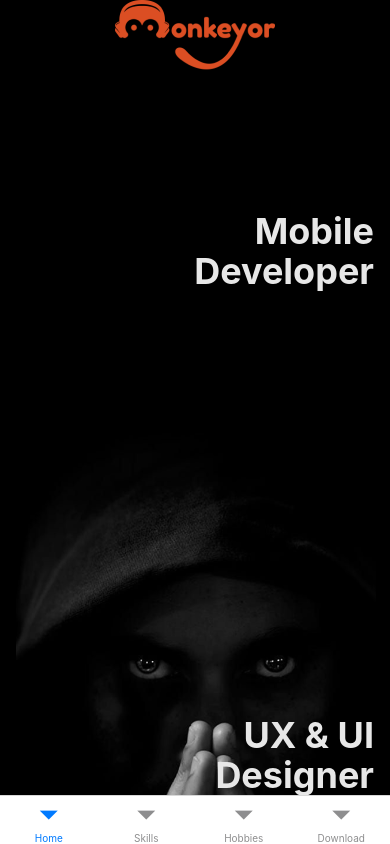
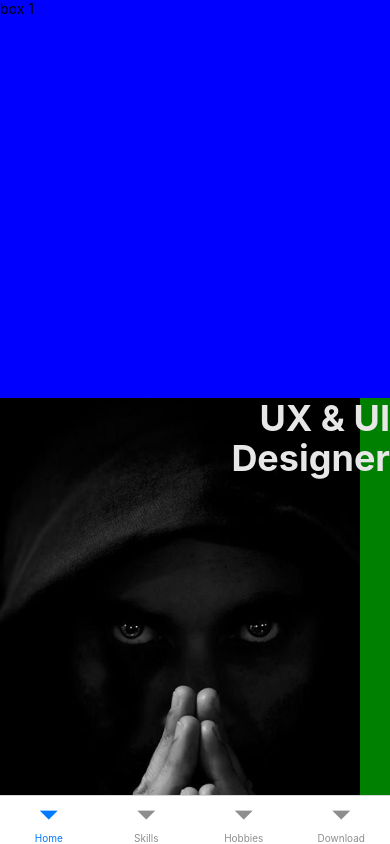
Before and after one commit to MonkeYor13/my_profile, a React Native app: screen /MyHome in a window 390 px wide. Built offline with nearby package versions, Linux system fonts and the light colour scheme.

Commit message:
comenzando mi projecto de nuevo

```diff
--- a/screens/Home.jsx
+++ b/screens/Home.jsx
@@ -1,78 +1,102 @@
-import { View, Text, Image, SafeAreaView, StyleSheet, StatusBar, Platform, ImageBackground } from 'react-native'
+import { View, Text, Image, SafeAreaView, StyleSheet, StatusBar, Platform, ImageBackground, ScrollView } from 'react-native'
 import { LinearGradient } from 'expo-linear-gradient';
 import Ionicons from '@expo/vector-icons/Ionicons';
 import FontAwesome6 from '@expo/vector-icons/FontAwesome6';
 
 
 const logo = require('../assets/logos/logo.png')
-const cardHome = require('../assets/backgrounds/card-home.png')
 const bgHome = require('../assets/backgrounds/bg-home.png')
 
 export default function Home() {
   return (
-    <View style={styles.container}>
 
-      <View style={{}} className='justify-center'>
-        <Image source={logo} className={'self-center'} />
+    <SafeAreaView style={styles.container}>
+      <StatusBar style='auto' />
+      <View style={styles.setcion}>
+        <View style={styles.box}>
+          <Text>box 1</Text>
+        </View>
+
+        <ImageBackground source={bgHome} style={{ flex: 1 }} >
+          <Text className={'text-4xl font-bold text-lightgrey text-right'}>UX & UI{'\n'}Designer</Text>
+        </ImageBackground>
       </View>
 
-      <View style={{ flex: 1}} className='justify-center'>
-        <Text className={'text-4xl font-bold text-lightgrey text-right'}>Mobile{'\n'}Developer</Text>
-      </View>
 
-      <View style={{ flex: 0}} className=''>
-        <LinearGradient
-          colors={['#f15a24', '#010101']}
-          locations={[0, 0.5, 1]}
-          start={{ x: 0, y: 0 }}
-          end={{ x: 1, y: 1 }}
-          style={{}}
-          className='rounded-3xl justify-between'
-        >
-          <Text className='text-2xl font-bold text-lightgrey text-right p-2'>Design{'\n'}Anywhere</Text>
-          <Text className='text-base text-lightgrey text-right px-1'>Introducing myself to the World of Design an’ in a underground way, applying my creativity with love for Hip Hop music an’ creativity, I just apply my performance in new projects of different generations an’ in a professional way. This is me now! </Text>
-          <View className='flex-row'>
-            <View className='rounded-full bg-darkgrey w-12 h-12 justify-center items-center'>
-              <Ionicons name="logo-linkedin" size={24} color="#E7E7E7" />
-            </View>
-            <View className='flex-row w-full justify-evenly'>
-              <View className='rounded-full w-12 h-12 justify-center items-center'>
-                <FontAwesome6 name="x-twitter" size={24} color="#E7E7E7" />
-              </View>
-              <View className='rounded-full  w-12 h-12 justify-center items-center'>
-                <Ionicons name="logo-behance" size={24} color="#E7E7E7" />
-              </View>
-              <View className='rounded-full  w-12 h-12 justify-center items-center'>
-                <Ionicons name="logo-github" size={24} color="#E7E7E7" />
-              </View>
-            </View>
-          </View>
-        </LinearGradient>
-      </View>
+    </SafeAreaView >
+  )
+}
 
-      <View style={{ flex: 1}} className=''>
-      <ImageBackground source={bgHome} style={{ flex: 1}} resizeMode='cover' className='justify-end'>
-        <Text className={'text-4xl font-bold text-lightgrey text-right'}>UX & UI{'\n'}Designer</Text>
-      </ImageBackground>
-      </ View>
+
+//   {/* LOGOTYPE */}
+//   <View style={{}} className='justify-center mt-6'>
+//   <Image source={logo} className={'self-center'} />
+// </View>
+
+//   {/* TITLE ONE */}
+//   <View style={{ flex: 1 }} className='justify-center'>
+//   <Text className={'text-4xl font-bold text-lightgrey text-right'}>Mobile{'\n'}Developer</Text>
+// </View>
+
+//   {/* CENTER-CARD  */}
+//   <View style={{ flex: 0 }} className=''>
+//   <LinearGradient
+//     colors={['#f15a24', '#010101']}
+//     locations={[0, 0.5, 1]}
+//     start={{ x: 0, y: 0 }}
+//     end={{ x: 1, y: 1 }}
+//     style={{}}
+//     className='rounded-3xl justify-between'
+//   >
+//     <Text className='text-2xl font-bold text-lightgrey text-right p-2'>Design{'\n'}Anywhere</Text>
+//     <Text className='text-base text-lightgrey text-right px-1'>Introducing myself to the World of Design an’ in a underground way, applying my creativity with love for Hip Hop music an’ creativity, I just apply my performance in new projects of different generations an’ in a professional way. This is me now! </Text>
+//     <View className='flex-row'>
+//       <View className='rounded-full bg-darkgrey w-12 h-12 justify-center items-center'>
+//         <Ionicons name="logo-linkedin" size={24} color="#E7E7E7" />
+//       </View>
+//       <View className='flex-row w-full justify-evenly'>
+//         <View className='rounded-full w-12 h-12 justify-center items-center'>
+//           <FontAwesome6 name="x-twitter" size={24} color="#E7E7E7" />
+//         </View>
+//         <View className='rounded-full  w-12 h-12 justify-center items-center'>
+//           <Ionicons name="logo-behance" size={24} color="#E7E7E7" />
+//         </View>
+//         <View className='rounded-full  w-12 h-12 justify-center items-center'>
+//           <Ionicons name="logo-github" size={24} color="#E7E7E7" />
+//         </View>
+//       </View>
+//     </View>
+//   </LinearGradient>
+// </View>
+
+//   {/* TITLE TWO */}
+//   <View style={{ flex: 1 }} className='justify-center'>
+//   <Text className={'text-4xl font-bold text-lightgrey text-right'}>UX & UI{'\n'}Designer</Text>
+// </View>
 
 
 
 
-      <StatusBar style='auto' />
 
 
-    </View >
-  )
-}
+
 
 const styles = StyleSheet.create({
   container: {
     flex: 1,
-    backgroundColor: 'black',
-    paddingHorizontal: 16,
-
+    backgroundColor: 'red',
+  },
+  setcion: {
+    flex: 1,
+    backgroundColor: 'green'
+  },
+  box: {
+    flex: 1,
+    backgroundColor: 'blue'
+  },
+  box2: {
+    flex: 1,
+    backgroundColor: 'pink'
   },
 
-
 })
```
